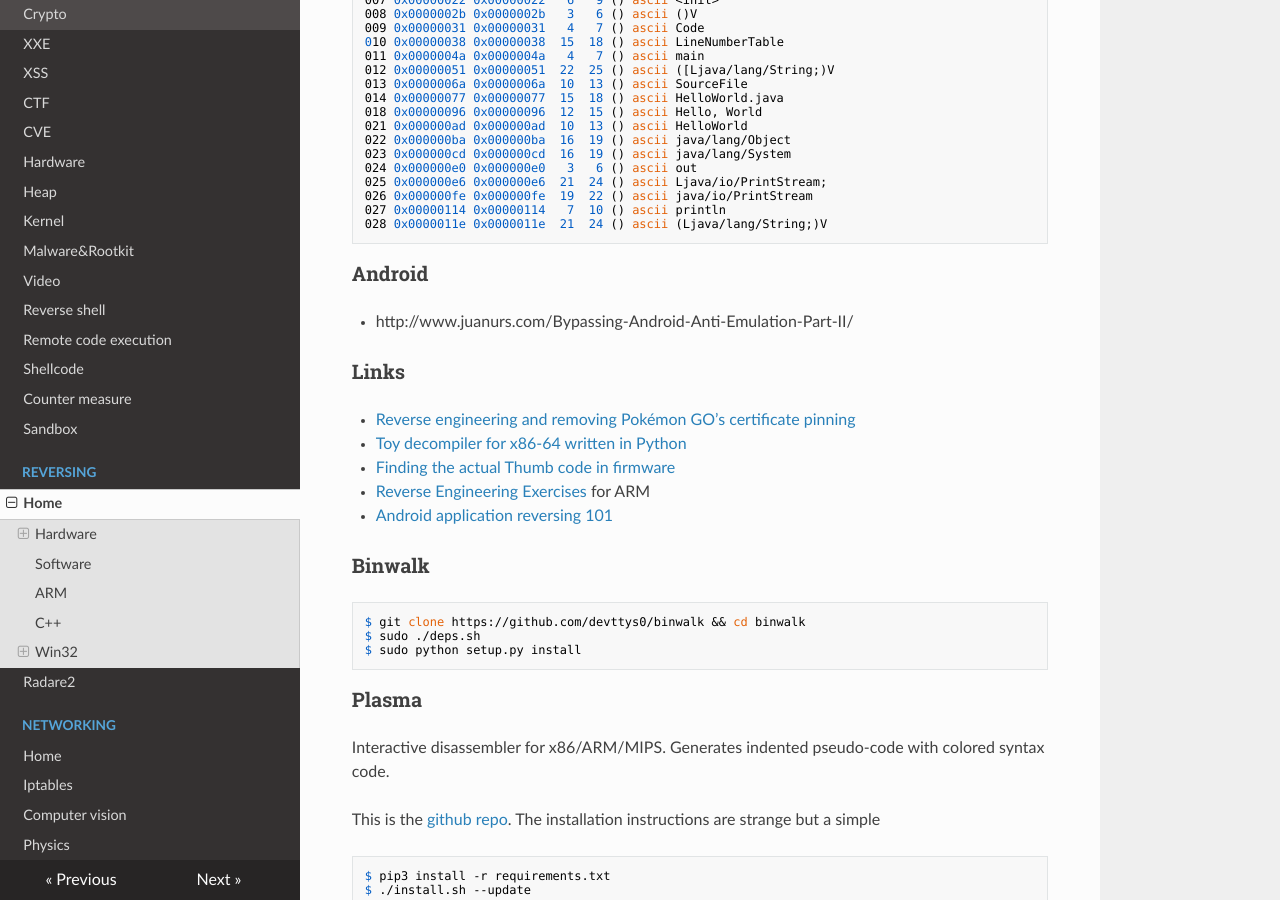
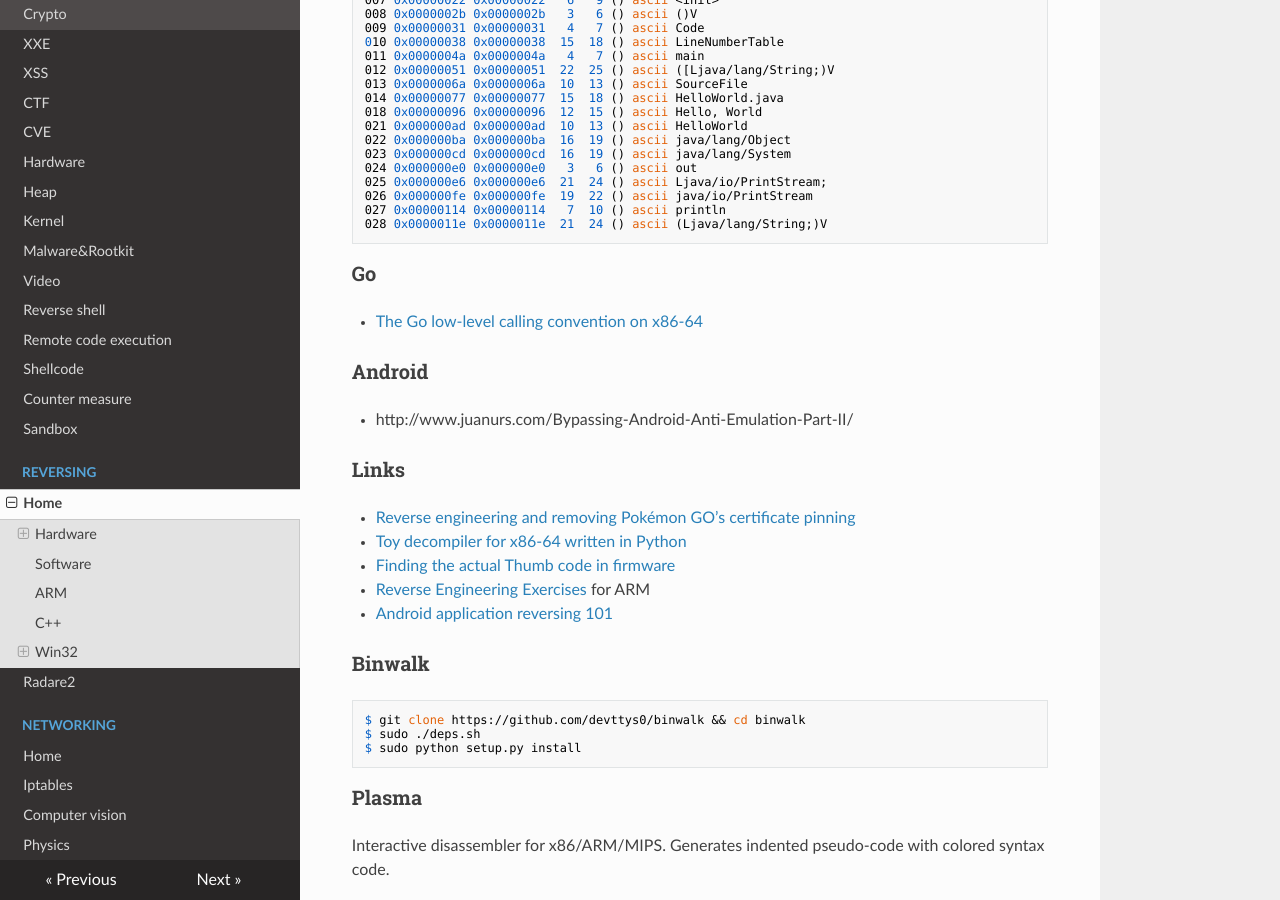
Before and after one commit to gipi/low-level, an MkDocs documentation site: the page built from docs/reversing/reversing.md, in a window 1280 px wide and 900 px high, scrolled down 2297 px. Built offline with MkDocs 1.6.1, drawn with Linux system fonts in a browser that asks for light colours; nearby versions of some CDN libraries; old or Windows-style settings are respelled for this version of MkDocs.

Commit message:
Update reversing.md

````diff
--- a/docs/reversing/reversing.md
+++ b/docs/reversing/reversing.md
@@ -116,6 +116,10 @@ Num Vaddr      Paddr      Len Size Section  Type  String
 027 0x00000114 0x00000114   7  10 () ascii println
 028 0x0000011e 0x0000011e  21  24 () ascii (Ljava/lang/String;)V
 ```
+
+### Go
+
+ - [The Go low-level calling convention on x86-64](https://science.raphael.poss.name/go-calling-convention-x86-64.html)
 
 ### Android
 
````
